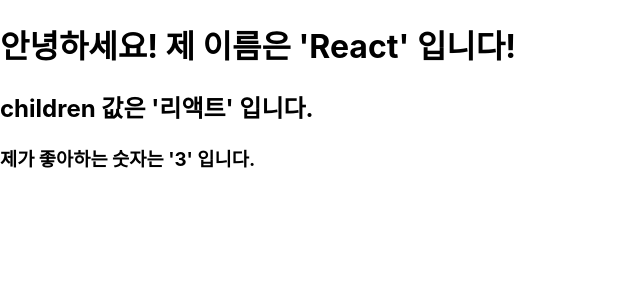
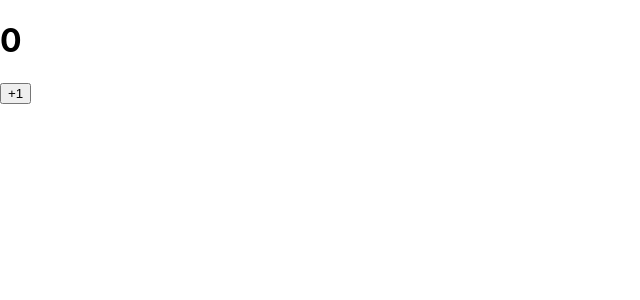
Before and after one commit to dohy-9443/React-study, a React (Create React App) app in the folder hello-react/: page / in a window 1280 px wide. Shown: the top 300 px of the page, without its empty margins (0-640 px from the left). Built offline with nearby package versions, Linux system fonts and the light colour scheme.

Commit message:
클래스형 컴포넌트의 state

```diff
--- a/hello-react/src/App.js
+++ b/hello-react/src/App.js
@@ -1,12 +1,8 @@
 import React from "react";
-import MyComponent from "./MyComponent";
+import Counter from "./Counter";
 
 const App = () => {
-  return (
-    <MyComponent name="React" favoriteNumber={3}>
-      리액트
-    </MyComponent>
-  );
+  return <Counter />;
 };
 
 export default App;
```
